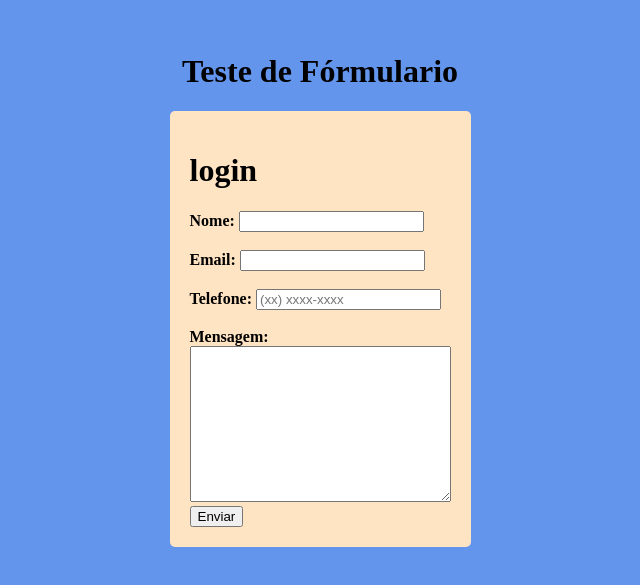
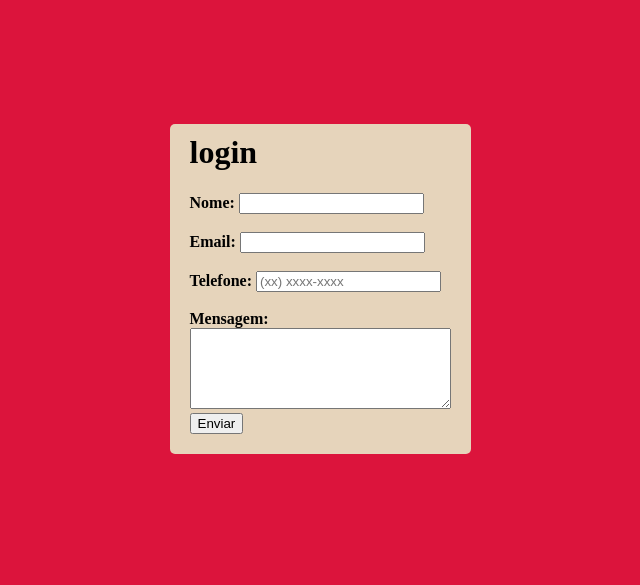
Before and after one commit to jadsongouveia/Projeto-Estudos, a plain HTML site: page projeto-form1/index.html in a window 1280 px wide. Shown: the part 119-704 px from the top of the page, without its empty margins (320-960 px from the left). Drawn offline with Linux system fonts and the light colour scheme.

Commit message:
novos aprendizados

```diff
--- a/projeto-form1/index.html
+++ b/projeto-form1/index.html
@@ -3,7 +3,7 @@
 <head>
     <meta charset="UTF-8">
     <meta name="viewport" content="width=device-width, initial-scale=1.0">
-    <title>Formulario 1</title>
+    <title>Fórmulario 1</title>
     <style>
         body{
             display: flex;
@@ -11,44 +11,45 @@
             align-items: center;
             height: 100vh;
             flex-direction: column;
-            background-color: cornflowerblue;
+            background-color: crimson;
         }
 
         form{
+            background-color: rgb(230, 212, 187);
             padding: 20px;
-            background-color: bisque;
             border-radius: 5px;
+        }
+
+        form h1{
+            margin-top: -10px;
         }
     </style>
 </head>
 <body>
-    <h1>Teste de Fórmulario</h1>
     <form id="meuFormulario">
         <h1>login</h1>
         <label for="nome"><strong>Nome:</strong></label>
         <input type="text" name="nome" id="nome" required>
-        <br>
-        <br>
+        <br><br>
         <label for="email"><strong>Email:</strong></label>
         <input type="email" name="email" id="email" required>
-        <br>
-        <br>
+        <br><br>
         <label for="telefone"><strong>Telefone:</strong></label>
         <input type="tel" name="telefone" id="telefone" placeholder="(xx) xxxx-xxxx" required>
         <br><br>
         <label for="mensagem"><strong>Mensagem:</strong></label>
         <br>
-        <textarea name="mensagem" id="mensagem" cols="30" rows="10"></textarea>
+        <textarea name="mensagem" id="mensagem" cols="30" rows="5"></textarea>
         <br>
         <input type="submit" value="Enviar">
     </form>
     <script>
-        document.getElementById("meuFormulario").addEventListener("submit",function(event){
+        const formulario = document.getElementById("meuFormulario");formulario.addEventListener("submit",function(event){
             event.preventDefault();
 
-            var nome = document.getElementById("nome").value;
-            var email = document.getElementById("email").value;
-            var telefone = document.getElementById("telefone").value;
+            var nome= document.getElementById("nome").value
+            var email= document.getElementById("email").value
+            var telefone= document.getElementById("telefone").value
 
             console.log("nome: " + nome);
             console.log("email: " + email);
```
